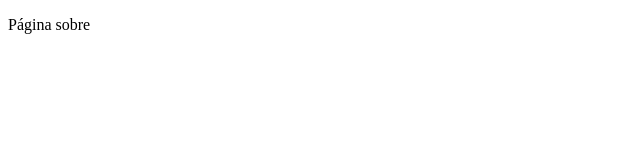
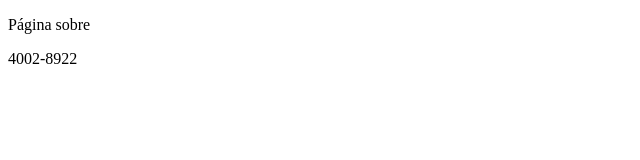
Before and after one commit to MartaCoder/github-master, a plain HTML site: page sobre.html in a window 1280 px wide. Shown: the full height of the page, 0-640 px from the left. Drawn offline with Linux system fonts and the light colour scheme.

Commit message:
Finalizaçao da pagina #3

```diff
--- a/sobre.html
+++ b/sobre.html
@@ -7,5 +7,6 @@
 </head>
 <body>
     <p>Página sobre</p>
+    <p>4002-8922</p>
 </body>
 </html>
```
